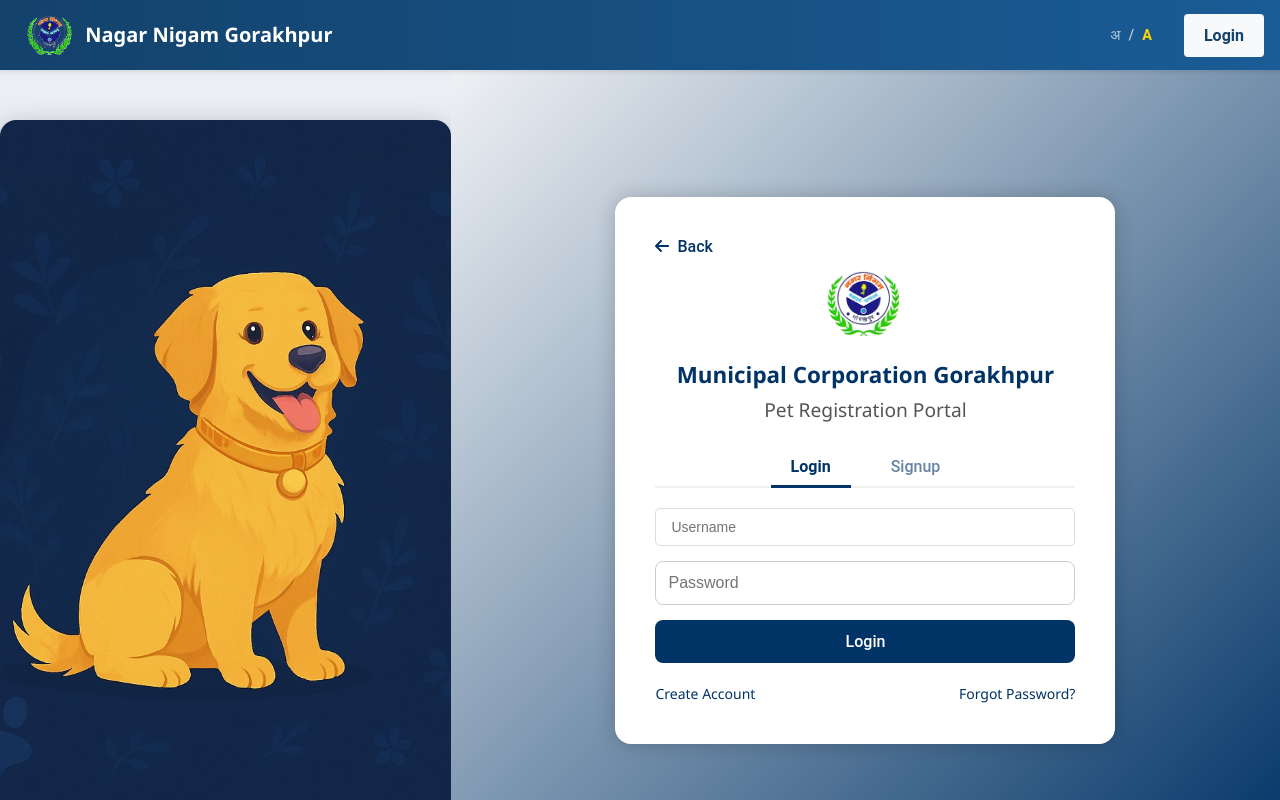
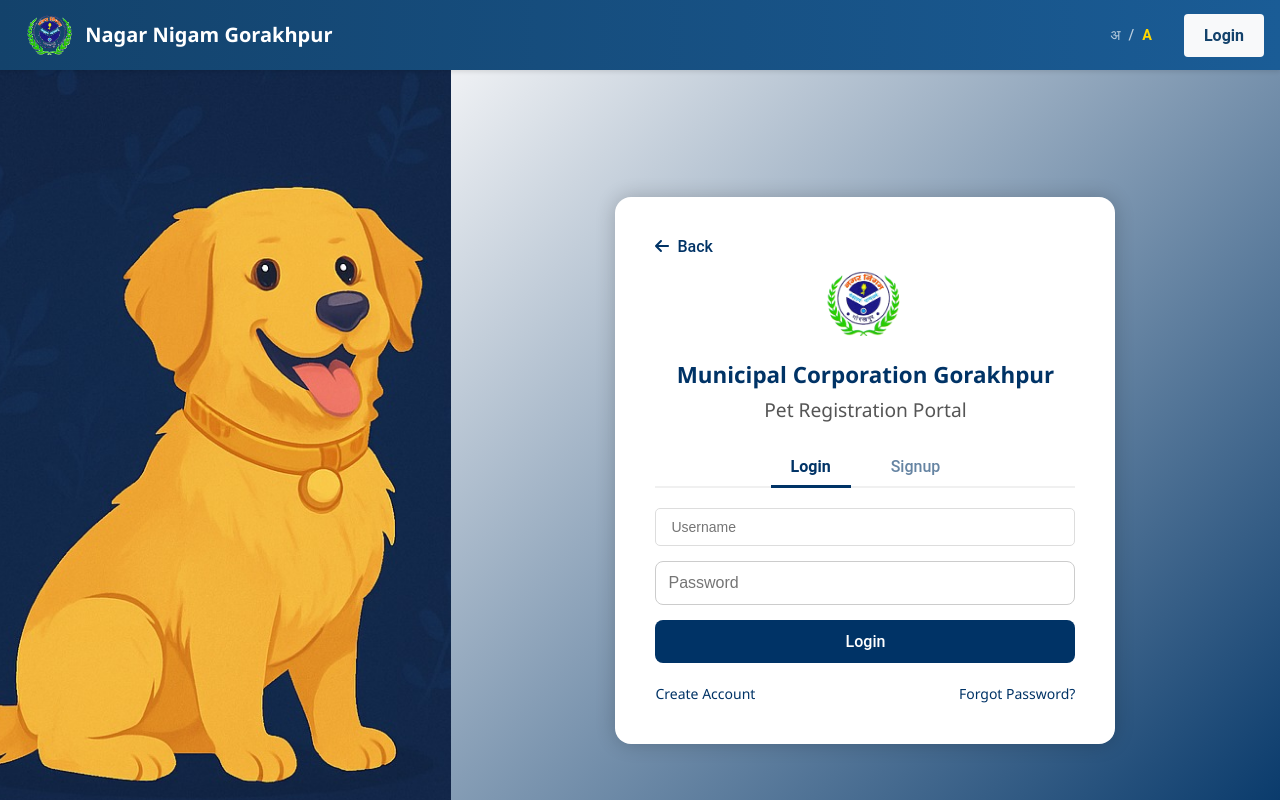
Before and after one commit to himanshuu932/dog-registration, a React (Create React App) app in the folder client/: page /login in a window 1280 px wide. Shown: the top 800 px of the page. Built offline with nearby package versions, Linux system fonts and the light colour scheme.

Commit message:
enhaced login page

```diff
--- a/client/src/components/LoginPage.css
+++ b/client/src/components/LoginPage.css
@@ -26,8 +26,8 @@
 
 .doggy {
   width: 100%;
-  max-width: 650px;
-  height: 700px;
+  max-width: 950px;
+  height: 1000px;
   object-fit: cover;
   box-shadow: 0 10px 30px rgba(0, 0, 0, 0.35);
   border-radius: 16px;
```
